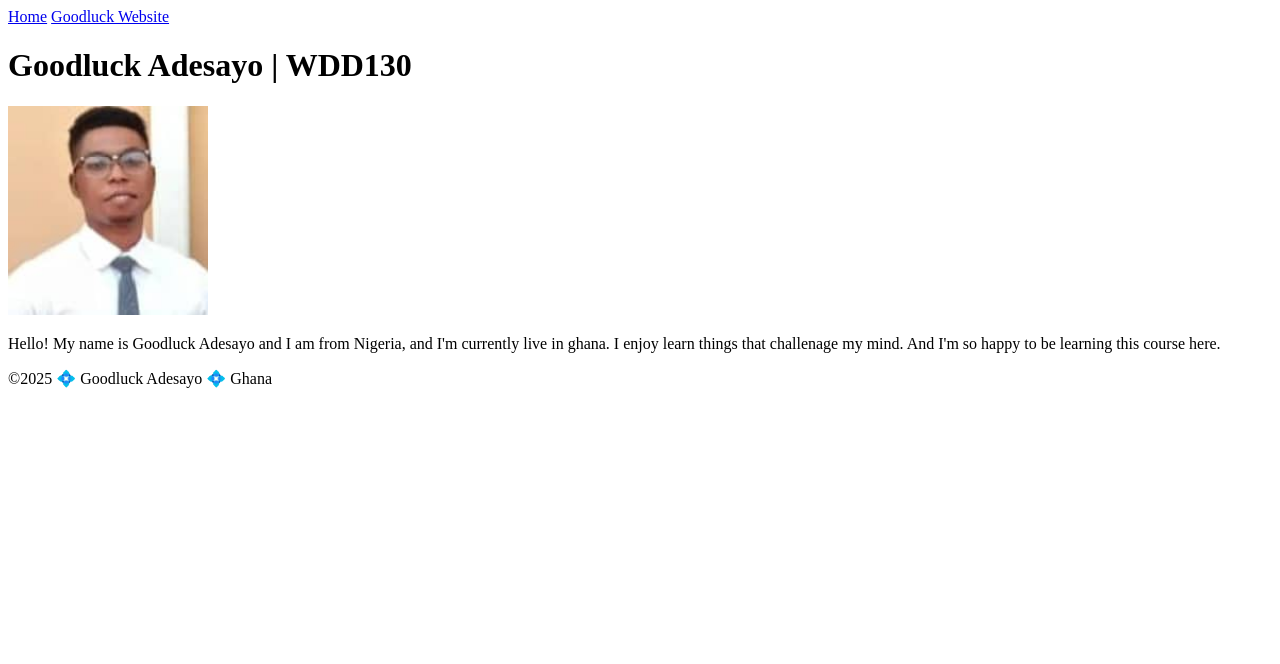
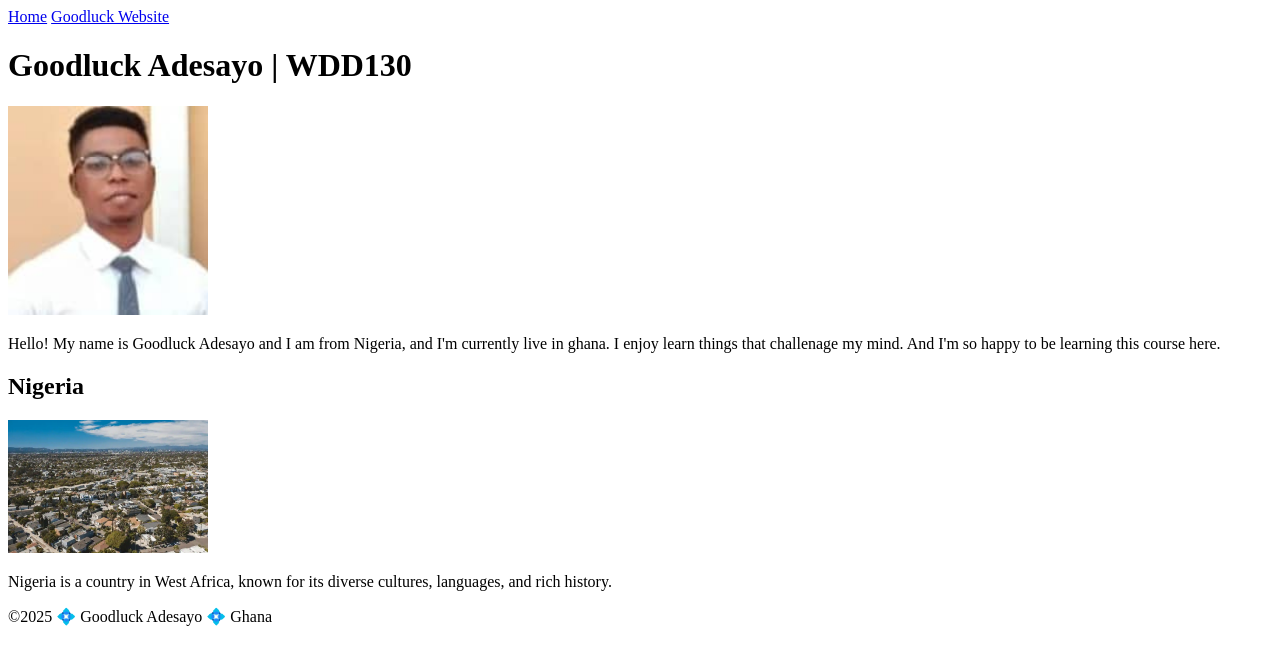
Before and after one commit to GoodluckA26/wdd130, a plain HTML site: page index.html in a window 1280 px wide. Drawn offline with Linux system fonts and the light colour scheme.

Commit message:
Updating my home page

```diff
--- a/index.html
+++ b/index.html
@@ -5,6 +5,8 @@
     <meta charset="utf-8">
     <meta name="viewport" content="width=device-width,initial-scale=1.0">
     <title>Goodluck Adesayo | WDD 130</title>
+    <meta name="description" content="Goodluck Adesayo's WDD 130 website, a student at Brigham Young University - Idaho. learn about my journey in web design and development.">
+    <meta name="author" content="Goodluck Adesayo">
 </head>
 
 <body>
@@ -22,6 +24,12 @@
         </p>
     </main>
     <footer>
+    <aside>
+        <h2>Nigeria</h2>
+        <img src="images/pexels-rdne-8783180.webp" alt="Nigeria Landscape" width="200">
+        <p>Nigeria is a country in West Africa, known for its diverse cultures, languages, and rich history.</p>
+
+    </aside>
         <p> ©2025 💠 Goodluck Adesayo 💠 Ghana </p>
     </footer>
 </body>
```
Also changed, not shown: images/pexels-rdne-8783180.webp (added).
